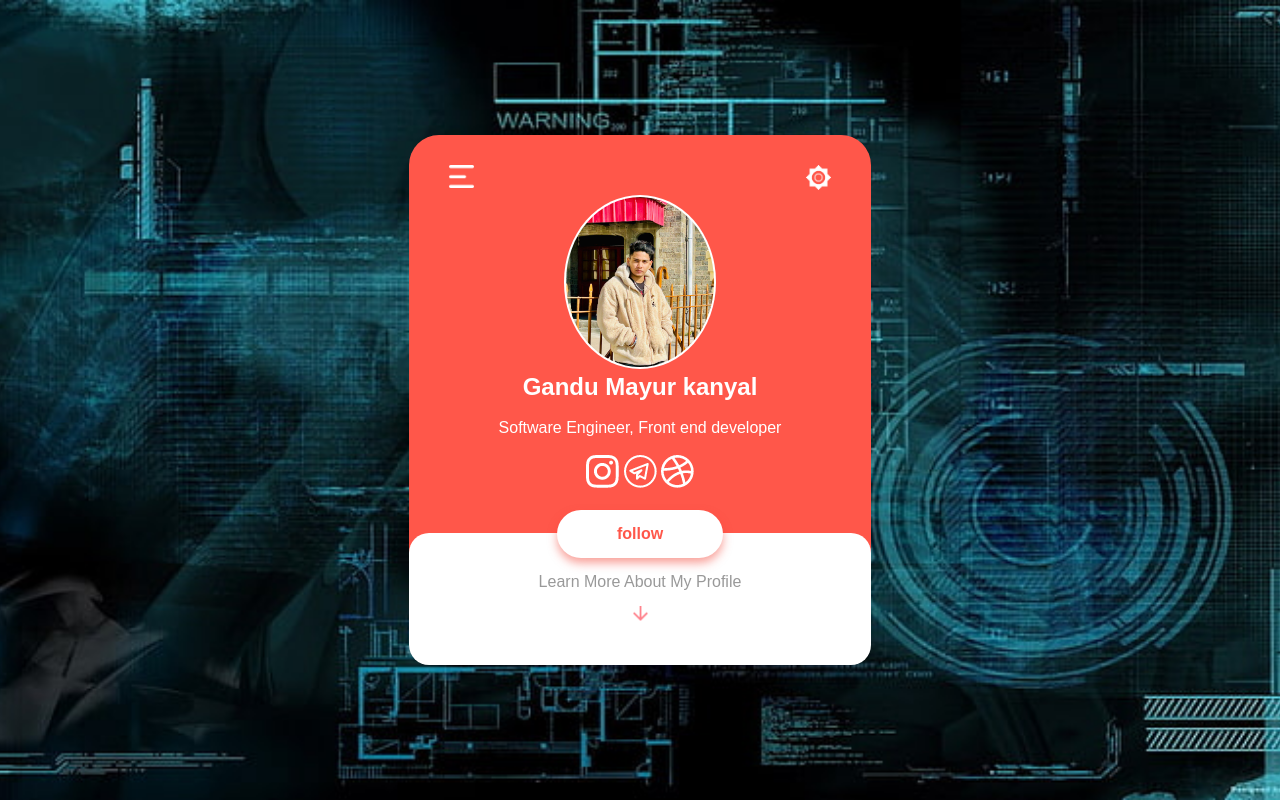
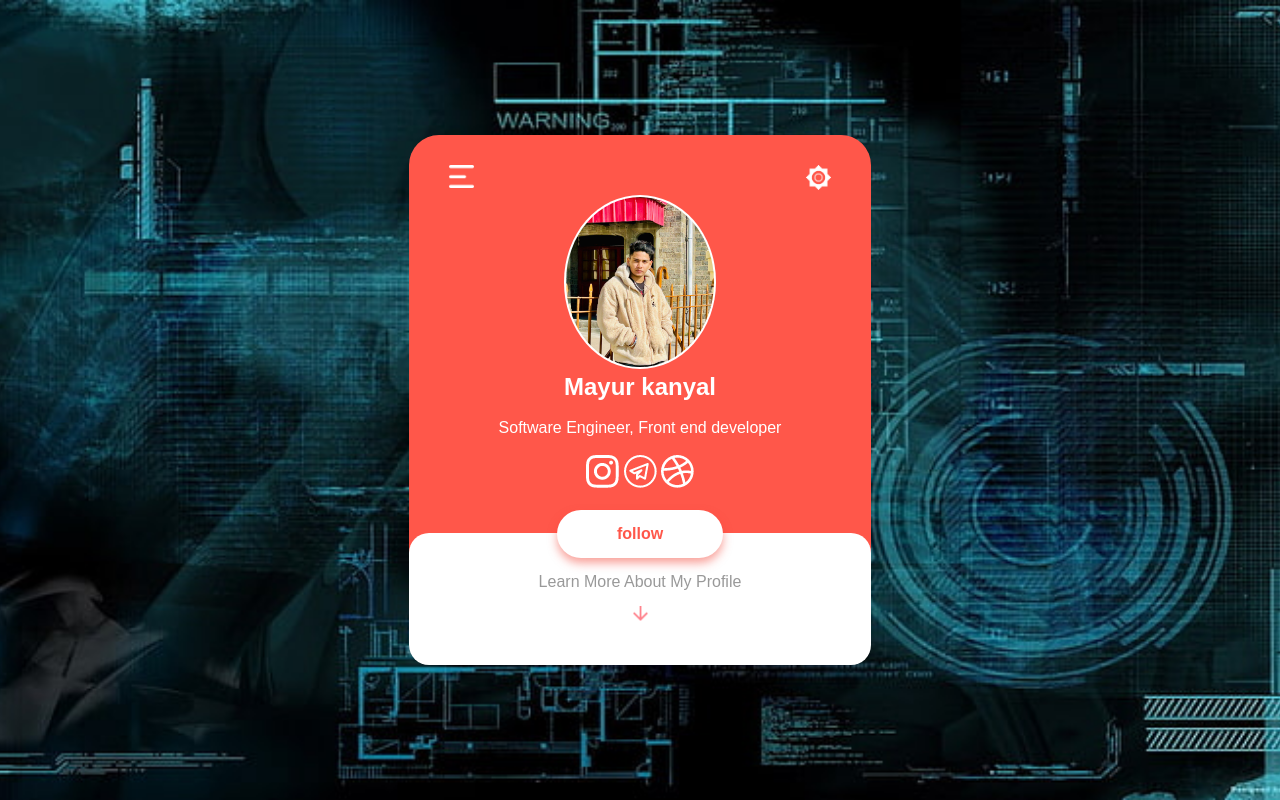
Before and after one commit to MayurArchives/Profile-Card, a plain HTML site: page index.html in a window 1280 px wide. Drawn offline with Linux system fonts and the light colour scheme.

```diff
--- a/index.html
+++ b/index.html
@@ -12,7 +12,7 @@
         <img src="menu.png" class="menu-icon">
         <img src="setting.png" class="setting-icon">
         <img src="WhatsApp Image 2024-08-05 at 13.29.10_c232dd0d.jpg" class="profile-pic">
-        <h2>Gandu Mayur kanyal</h2>
+        <h2> Mayur kanyal</h2>
         <br>
         <p>Software Engineer, Front end developer</p>
         <br>
```
